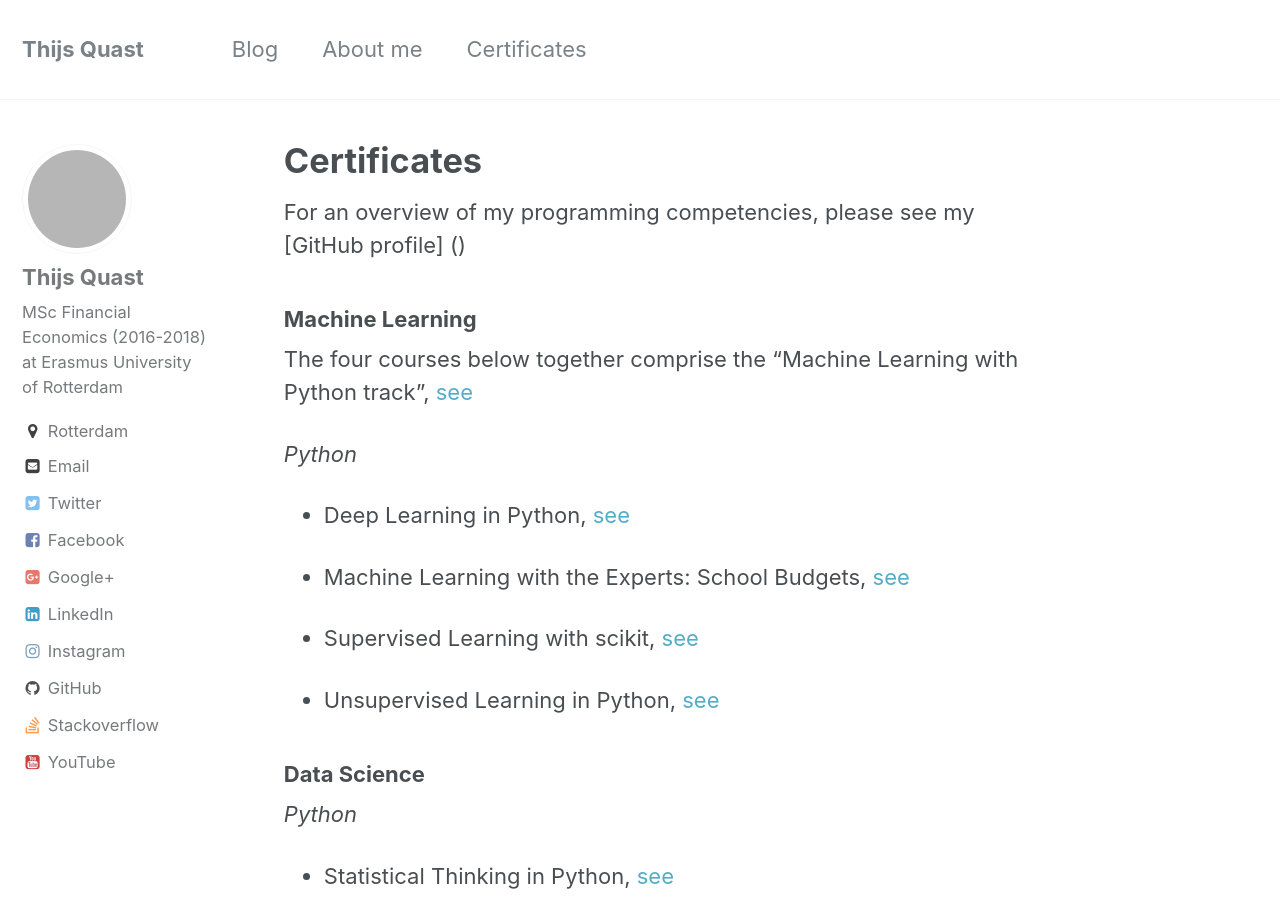
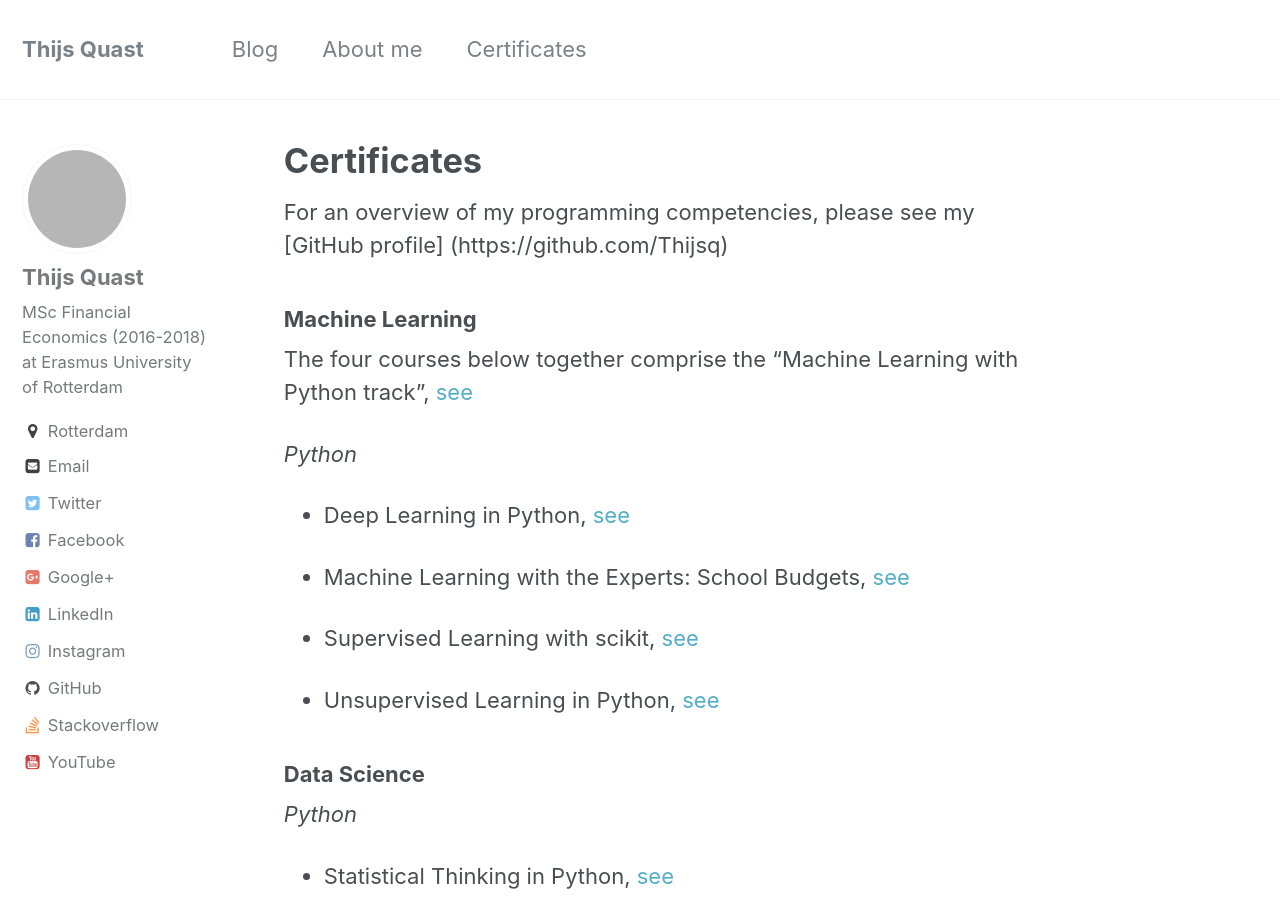
Before and after one commit to Thijsq/thijsq.github.io, a Jekyll site: the page built from _pages/certificates.md, in a window 1280 px wide and 900 px high. Built offline with Jekyll 4.4.1, drawn with Linux system fonts in a browser that asks for light colours; part of the change alters nothing that is shown; grey boxes are pictures that could not be loaded.

Commit message:
Update certificates.md

```diff
--- a/_pages/certificates.md
+++ b/_pages/certificates.md
@@ -4,7 +4,7 @@ title: Certificates
 permalink: /certificates/
 author_profile : true
 ---
-For an overview of my programming competencies, please see my [GitHub profile] ()
+For an overview of my programming competencies, please see my [GitHub profile] (https://github.com/Thijsq)
 
 ### Machine Learning
 The four courses below together comprise the "Machine Learning with Python track", [see](https://github.com/Thijsq/Datacamp/raw/master/Machine%20Learning%20with%20Python%20Track.pdf)
```
